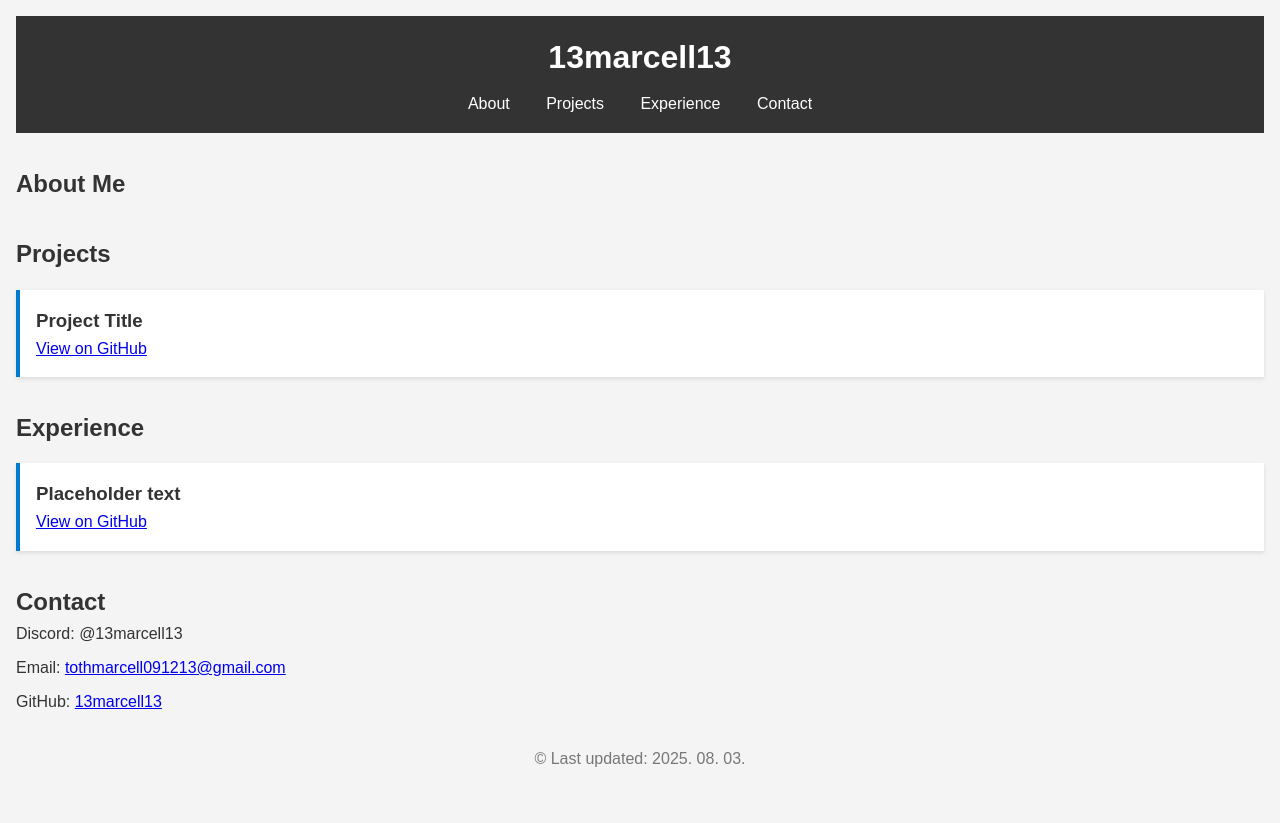
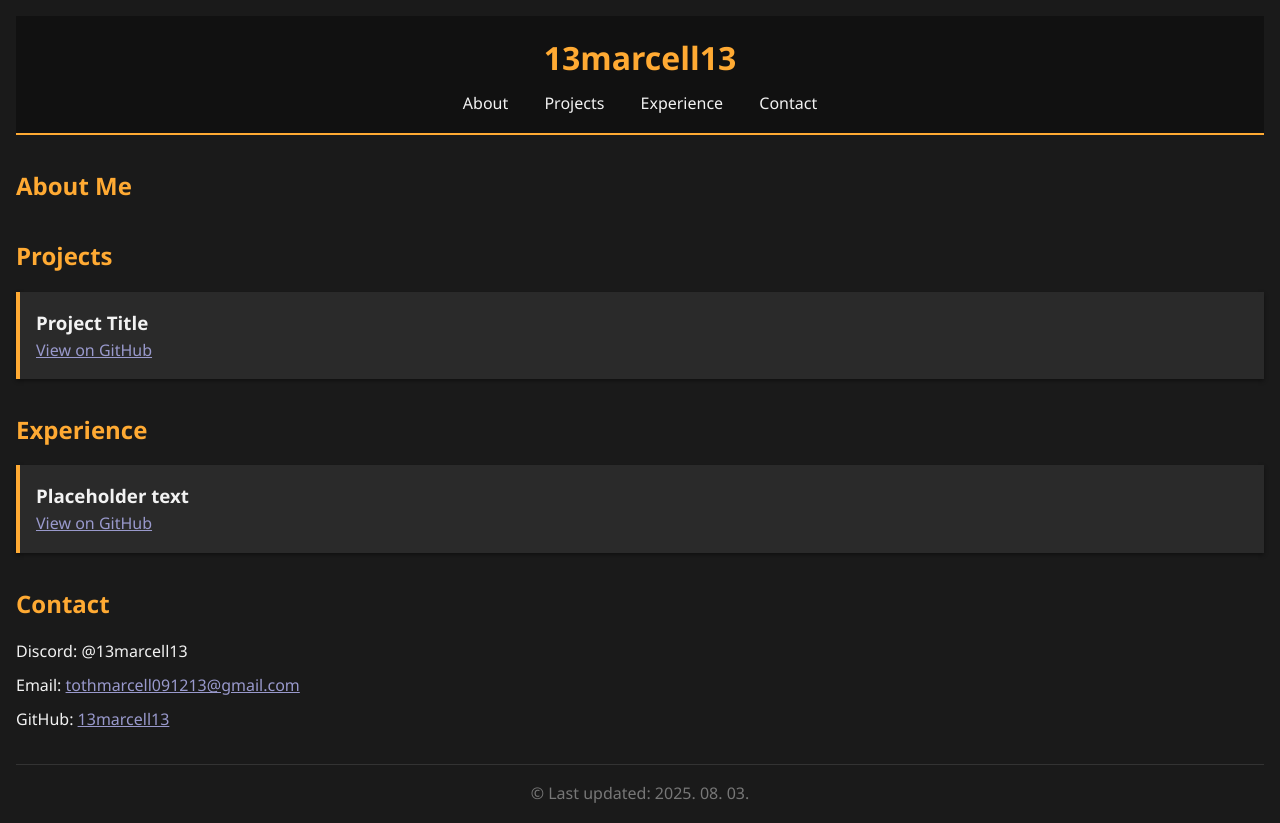
Before and after one commit to 13marcell13/13marcell13, a plain HTML site: page index.html in a window 1280 px wide. Before the commit the page ends 800 px from the top, so only its background shows below. Drawn offline with Linux system fonts and the light colour scheme.

Commit message:
Update style.css

```diff
--- a/style.css
+++ b/style.css
@@ -1,24 +1,32 @@
+/* Base styles */
 * {
   margin: 0;
   padding: 0;
   box-sizing: border-box;
-  font-family: sans-serif;
+  font-family: 'Segoe UI', sans-serif;
 }
 
 body {
-  background-color: #f4f4f4;
-  color: #333;
+  background-color: #1a1a1a;
+  color: #f2f2f2;
   line-height: 1.6;
   padding: 1rem;
 }
 
+/* Header */
 header {
-  background: #333;
-  color: #fff;
+  background: #111;
   padding: 1rem 0;
   text-align: center;
+  border-bottom: 2px solid #ffaa33;
 }
 
+header h1 {
+  font-size: 2rem;
+  color: #ffaa33;
+}
+
+/* Navigation */
 nav ul {
   list-style: none;
   margin-top: 0.5rem;
@@ -30,39 +38,32 @@ nav ul li {
 }
 
 nav ul li a {
-  color: #fff;
+  color: #f2f2f2;
   text-decoration: none;
+  transition: color 0.2s ease-in-out;
 }
 
+nav ul li a:hover {
+  color: #ffaa33;
+  text-decoration: underline;
+}
+
+/* Sections */
 section {
   margin: 2rem 0;
 }
 
-.project {
-  background: #fff;
-  padding: 1rem;
+h2 {
+  color: #ffaa33;
   margin-bottom: 1rem;
-  border-left: 5px solid #007acc;
 }
 
-footer {
-  text-align: center;
-  margin-top: 2rem;
-  color: #777;
-}
-
-/* Navigation hover effect */
-nav ul li a:hover {
-  text-decoration: underline;
-  color: #00aaff;
-}
-
-/* Project & experience cards */
+/* Project & Experience cards */
 .project, .experience {
-  background: #fff;
+  background: #2a2a2a;
   padding: 1rem;
-  border-left: 4px solid #007acc;
-  box-shadow: 0 2px 4px rgba(0,0,0,0.1);
+  border-left: 4px solid #ffaa33;
+  box-shadow: 0 2px 4px rgba(0,0,0,0.4);
   margin: 1rem 0;
   transition: transform 0.2s ease;
 }
@@ -71,7 +72,7 @@ nav ul li a:hover {
   transform: translateY(-3px);
 }
 
-/* Contact list styling */
+/* Contact list */
 #contact ul {
   list-style: none;
   padding-left: 0;
@@ -80,3 +81,20 @@ nav ul li a:hover {
 #contact li {
   margin-bottom: 0.5rem;
 }
+
+a {
+  color: #9999cc;
+}
+
+a:hover {
+  color: #ffaa33;
+}
+
+/* Footer */
+footer {
+  text-align: center;
+  margin-top: 2rem;
+  color: #777;
+  border-top: 1px solid #333;
+  padding-top: 1rem;
+}
```
